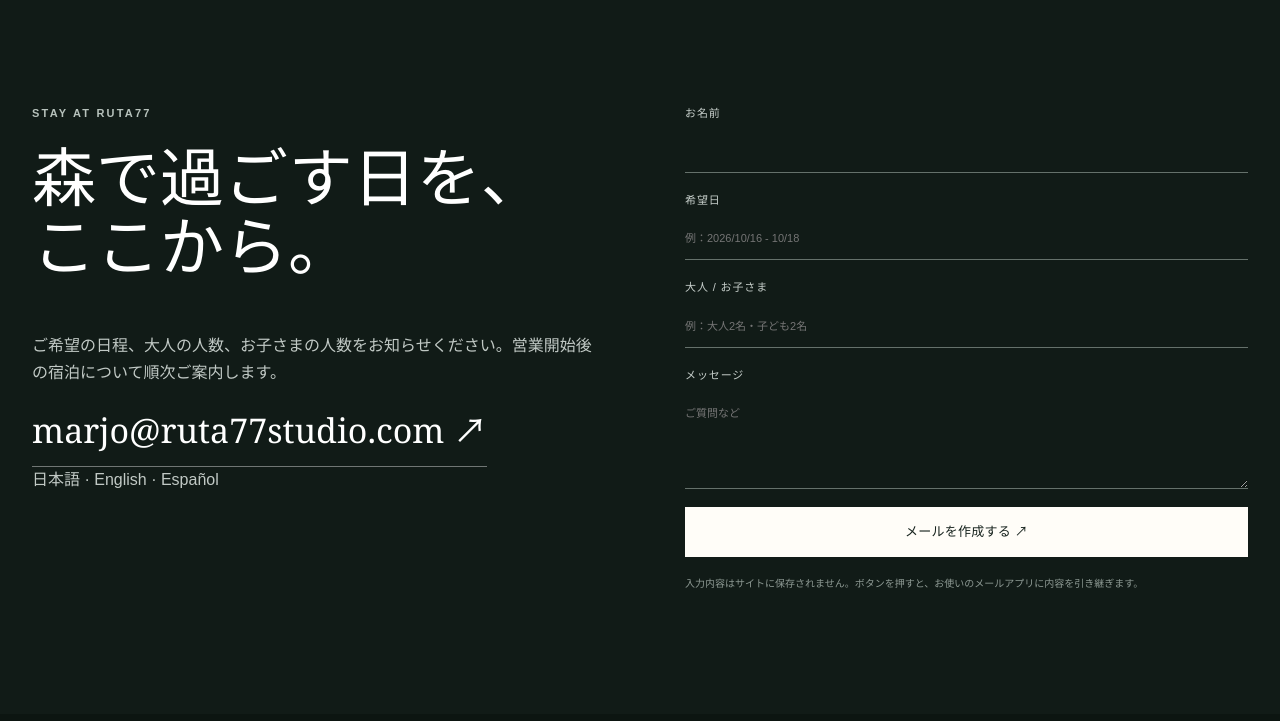
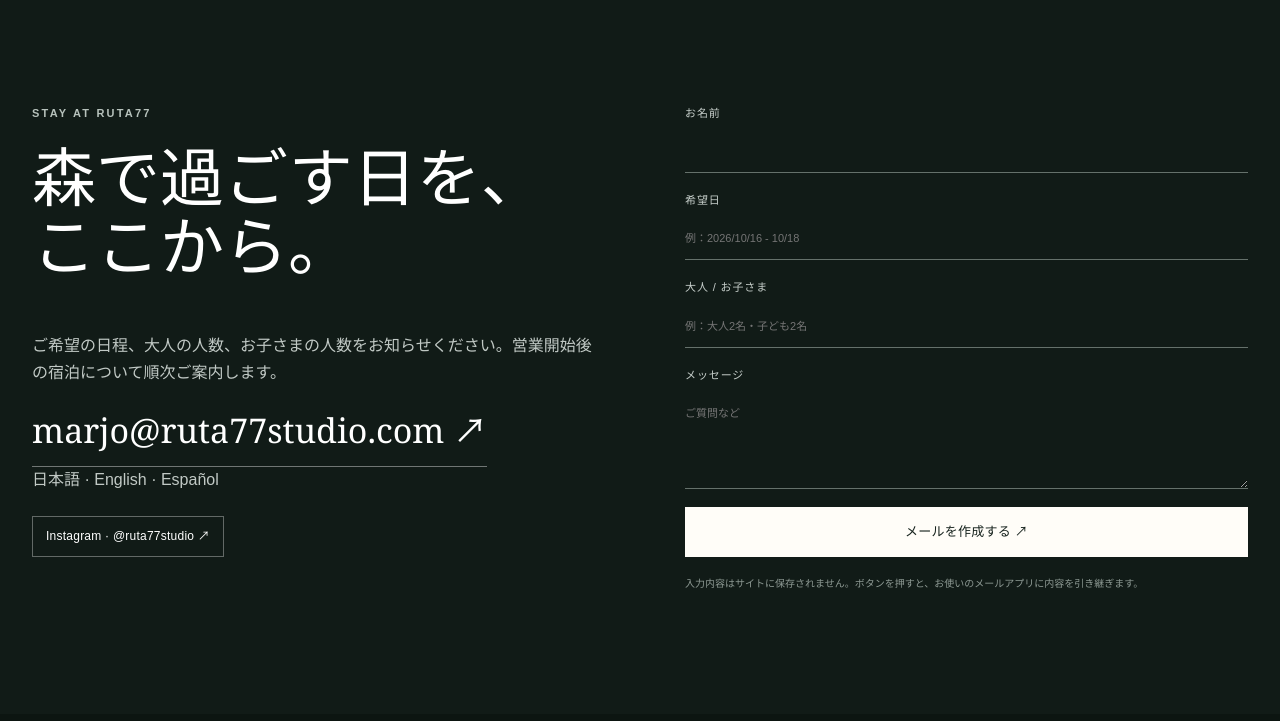
Before and after one commit to lopezblopez/ruta77studio.com, a plain HTML site: page index.html in a window 1280 px wide. Shown: the part 8284-9005 px from the top of the page. Drawn offline with Linux system fonts and the light colour scheme.

Commit message:
Add official Instagram link in all languages

```diff
--- a/index.html
+++ b/index.html
@@ -227,6 +227,7 @@
       <p>ご希望の日程、大人の人数、お子さまの人数をお知らせください。営業開始後の宿泊について順次ご案内します。</p>
       <a class="email" href="mailto:marjo@ruta77studio.com">marjo@ruta77studio.com ↗</a>
       <p>日本語 · English · Español</p>
+      <div class="social-links" aria-label="公式ソーシャルアカウント"><a href="https://www.instagram.com/ruta77studio/" target="_blank" rel="noopener noreferrer">Instagram · @ruta77studio ↗</a></div>
     </div>
     <form data-email="marjo@ruta77studio.com" data-subject="RUTA77 宿泊のお問い合わせ">
       <label>お名前<input name="Name" autocomplete="name" required maxlength="100"></label>
--- a/style.css
+++ b/style.css
@@ -229,3 +229,5 @@ dialog::backdrop{background:#0b0e0c}
   html{scroll-behavior:auto}
   *{transition:none!important}
 }
+
+.social-links{margin-top:22px;display:flex;gap:12px;flex-wrap:wrap}.social-links a{display:inline-flex;border:1px solid rgba(255,255,255,.34);padding:10px 13px;color:#fff;font-size:12px;letter-spacing:.02em;transition:.2s ease}.social-links a:hover{background:var(--clay);border-color:var(--clay)}
```
Also changed, not shown: en/index.html (+1 -0 lines), es/index.html (+1 -0 lines).
